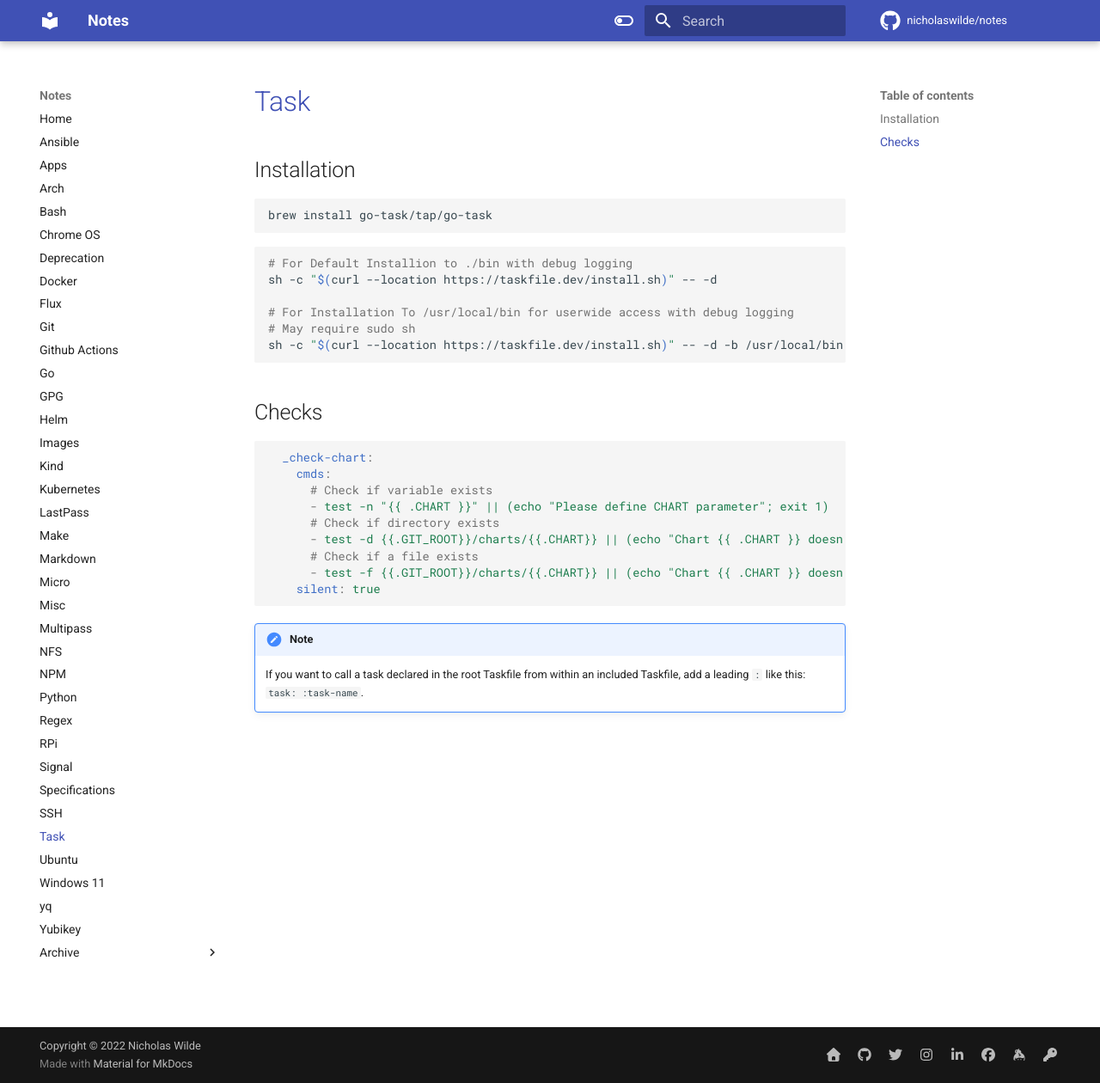
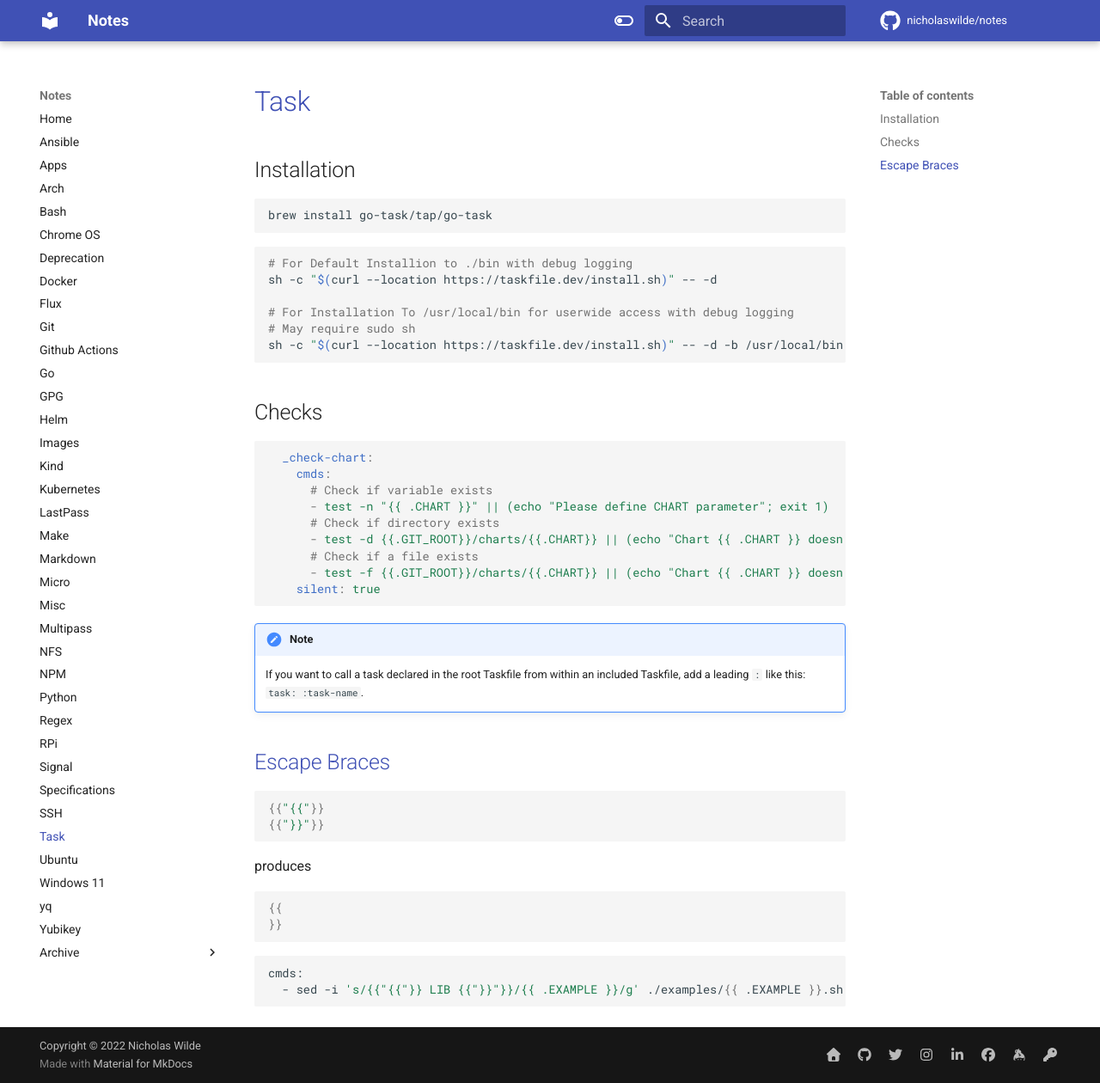
Before and after one commit to nicholaswilde/notes, an MkDocs documentation site: the page built from docs/task.md, in a window 1280 px wide and 1260 px high. Shown: the whole window at 86% size. Built offline with MkDocs 1.6.1 and Material for MkDocs 9.7.7, drawn with Linux system fonts in a browser that asks for light colours; comment, search, counter and statistics services are not loaded.

Commit message:
feat: add Escape Braces section
Signed-off-by: nιcнolaѕ wιlde <ncwilde43@gmail.com>

````diff
--- a/docs/task.md
+++ b/docs/task.md
@@ -30,4 +30,26 @@
 ```
 
 !!!NOTE
-    If you want to call a task declared in the root Taskfile from within an included Taskfile, add a leading `:` like this: `task: :task-name`.
+    If you want to call a task declared in the root Taskfile from within an included Taskfile, add a leading `:`
+    like this: `task: :task-name`.
+
+## [Escape Braces][1]
+
+```shell
+{{"{{"}}
+{{"}}"}}
+```
+
+produces
+
+```shell
+{{
+}}
+```
+
+```shell
+cmds:
+  - sed -i 's/{{"{{"}} LIB {{"}}"}}/{{ .EXAMPLE }}/g' ./examples/{{ .EXAMPLE }}.sh
+```
+
+[1]: <https://github.com/go-task/task/issues/179#issuecomment-466780873>
````
